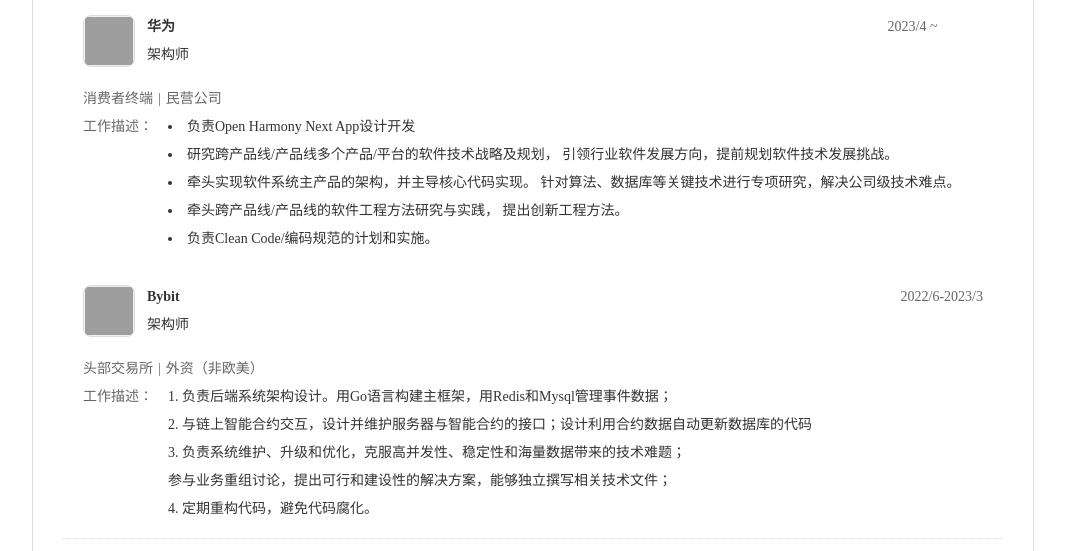
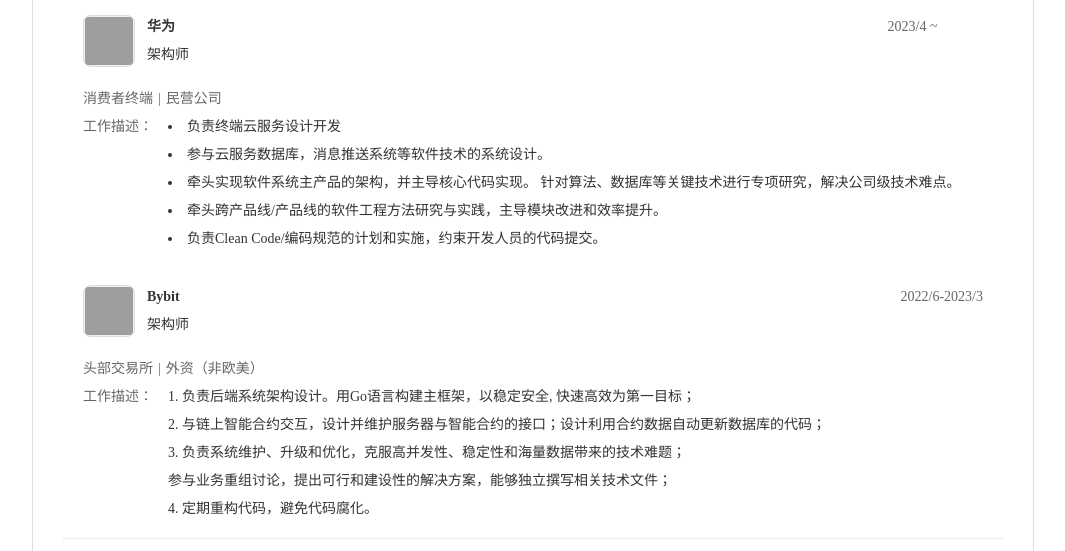
Before and after one commit to conbanwa/cv, a plain HTML site: page docs/蒋公石cv.html in a window 1280 px wide. Shown: the part 761-1312 px from the top of the page, without its empty margins (107-1172 px from the left). Drawn offline with Linux system fonts and the light colour scheme; grey boxes are pictures that could not be loaded.

Commit message:
Update 蒋公石cv.html

```diff
--- a/docs/蒋公石cv.html
+++ b/docs/蒋公石cv.html
@@ -178,17 +178,16 @@
                                       <tr>
                                         <td valign="top" class="keys">工作描述：</td>
                                         <td valign="top" class="txt1">
-                                          <li>负责Open Harmony Next App设计开发</li>
+                                          <li>负责终端云服务设计开发</li>
                                           <li>
-                                            研究跨产品线/产品线多个产品/平台的软件技术战略及规划，
-                                            引领行业软件发展方向，提前规划软件技术发展挑战。
+                                            参与云服务数据库，消息推送系统等软件技术的系统设计。
                                           </li>
                                           <li>
                                             牵头实现软件系统主产品的架构，并主导核心代码实现。
                                             针对算法、数据库等关键技术进行专项研究，解决公司级技术难点。
                                           </li>
-                                          <li>牵头跨产品线/产品线的软件工程方法研究与实践， 提出创新工程方法。</li>
-                                          <li>负责Clean Code/编码规范的计划和实施。</li>
+                                          <li>牵头跨产品线/产品线的软件工程方法研究与实践，主导模块改进和效率提升。</li>
+                                          <li>负责Clean Code/编码规范的计划和实施，约束开发人员的代码提交。</li>
                                         </td>
                                       </tr>
                                     </tbody>
@@ -238,9 +237,8 @@
                                       <tr>
                                         <td valign="top" class="keys">工作描述：</td>
                                         <td valign="top" class="txt1">
-                                          1.
-                                          负责后端系统架构设计。用Go语言构建主框架，用Redis和Mysql管理事件数据；<br />
-                                          2. 与链上智能合约交互，设计并维护服务器与智能合约的接口；设计利用合约数据自动更新数据库的代码<br />
+                                          1. 负责后端系统架构设计。用Go语言构建主框架，以稳定安全, 快速高效为第一目标；<br />
+                                          2. 与链上智能合约交互，设计并维护服务器与智能合约的接口；设计利用合约数据自动更新数据库的代码；<br />
                                           3. 负责系统维护、升级和优化，克服高并发性、稳定性和海量数据带来的技术难题；<br />
                                           参与业务重组讨论，提出可行和建设性的解决方案，能够独立撰写相关技术文件；<br />
                                           4. 定期重构代码，避免代码腐化。<br />
@@ -415,7 +413,7 @@
                                                   一种去中心化和非托管的衍生品协议，有助于为任何代币对创建永久互换市场。
                                                   负责支持去中心化衍生品市场的高性能精准交易。
                                                   收集智能合约信息，提供GraphQL接口供server&web访问。
-                                                  Go语言搭建主框架，与链上智能合约交互，Redis和Mysql管理事件数据。
+                                                  Go语言搭建主框架，与链上智能合约交互管理事件数据。
                                                 </td>
                                               </tr>
                                             </tbody>
```
